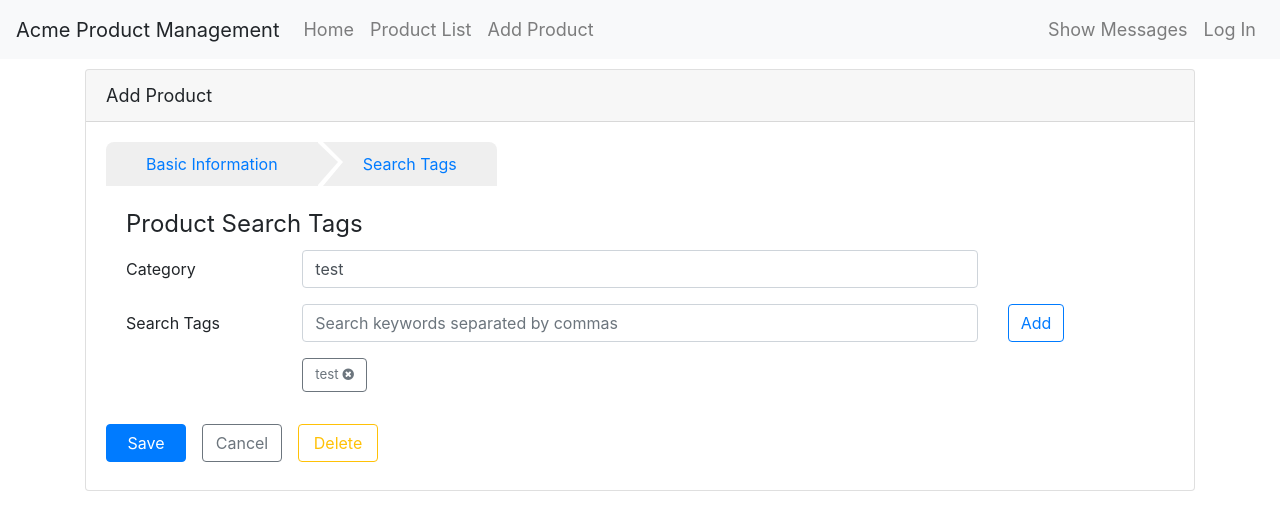
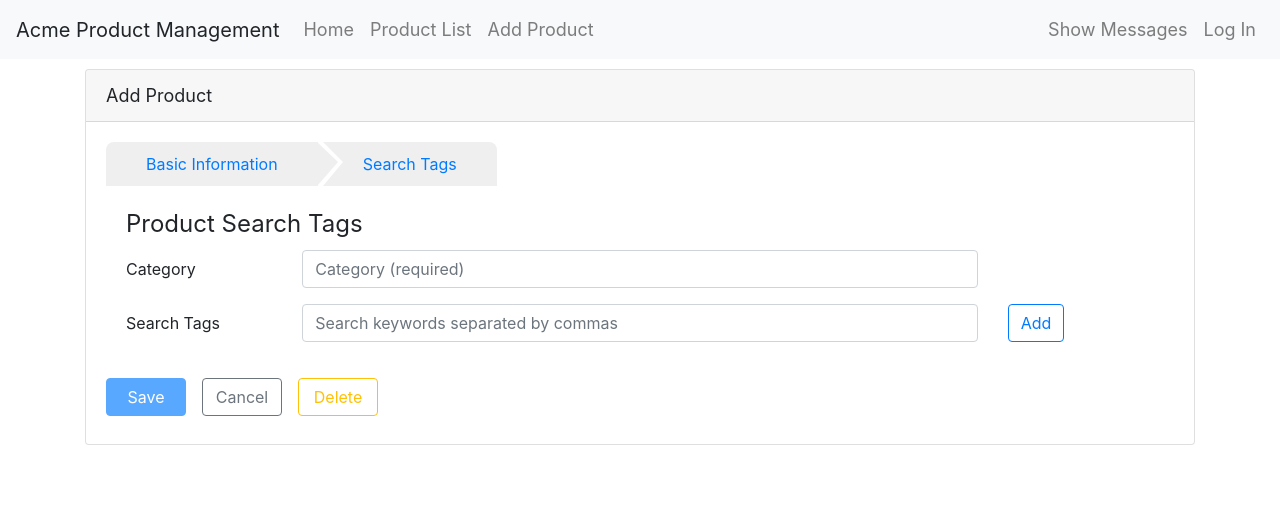
Before and after one commit to VyDee/angular-routing, an Angular app: page /products/0/edit/tags in a window 1280 px wide. Shown: the top 530 px of the page. Built offline with nearby package versions, Linux system fonts and the light colour scheme; what angular-in-memory-web-api would draw is missing.

Commit message:
validate across child routes

```diff
--- a/src/app/products/product-edit/product-edit-info.component.ts
+++ b/src/app/products/product-edit/product-edit-info.component.ts
@@ -11,10 +11,17 @@
   @ViewChild(NgForm, {static: false}) productForm: NgForm;
 
   errorMessage: string;
-  product = { id: 1, productName: 'test', productCode: 'test', description: 'test' };
+  product: Product;
 
   constructor(private route: ActivatedRoute) { }
 
   ngOnInit(): void {
+    this.route.parent.data.subscribe(data => {
+      if(this.productForm) {
+        this.productForm.reset();
+      }
+      //resolveData is coming from the product.module.ts in the resolve
+      this.product = data['resolvedData'].product;
+    })
   }
 }
--- a/src/app/products/product-edit/product-edit-tags.component.ts
+++ b/src/app/products/product-edit/product-edit-tags.component.ts
@@ -9,11 +9,14 @@
 export class ProductEditTagsComponent implements OnInit {
   errorMessage: string;
   newTags = '';
-  product = { id: 1, category: 'test', tags: ['test'] };
+  product : Product;
 
   constructor(private route: ActivatedRoute) { }
 
   ngOnInit(): void {
+    this.route.parent.data.subscribe(data => {
+      this.product = data['resolvedData'].product;
+    });
   }
 
   // Add the defined tags
--- a/src/app/products/product-edit/product-edit.component.html
+++ b/src/app/products/product-edit/product-edit.component.html
@@ -111,6 +111,7 @@
           style="width: 80px;"
           type="button"
           tittle="Save your entered data"
+          [disabled]="!isValid()"
           (click)="saveProduct()">
           Save
         </button>
--- a/src/app/products/product-edit/product-edit.component.ts
+++ b/src/app/products/product-edit/product-edit.component.ts
@@ -15,6 +15,7 @@
   errorMessage: string;
 
   product: Product;
+  private dataIsValid: { [key: string]: boolean } = {};
 
   constructor(private productService: ProductService,
               private messageService: MessageService,
@@ -80,8 +81,16 @@
     }
   }
 
+  isValid(path?: string): boolean {
+    this.validate();
+    if(path) {
+      return this.dataIsValid[path]
+    }
+    return (this.dataIsValid &&
+      Object.keys(this.dataIsValid).every(d => this.dataIsValid[d] === true));
+  }
   saveProduct(): void {
-    if (true === true) {
+    if (this.isValid()) {
       if (this.product.id === 0) {
         this.productService.createProduct(this.product).subscribe({
           next: () => this.onSaveComplete(`The new ${this.product.productName} was saved`),
@@ -106,4 +115,27 @@
     // Navigate back to the product list
     this.router.navigate(['/products']);
   }
+
+  validate() : void {
+    // Clear the validation object
+    this.dataIsValid = {};
+
+    // 'info' tab
+    if(this.product.productName &&
+      this.product.productName.length >= 3 &&
+      this.product.productCode) {
+        this.dataIsValid['info'] = true;
+      } else {
+        this.dataIsValid['info'] = false;
+      }
+
+      // 'tags' tab
+      if(this.product.category &&
+        this.product.category.length >=3) {
+          this.dataIsValid['tags'] = true;
+        } else {
+          this.dataIsValid['tags'] = false;
+        }
+
+  }
 }
```
